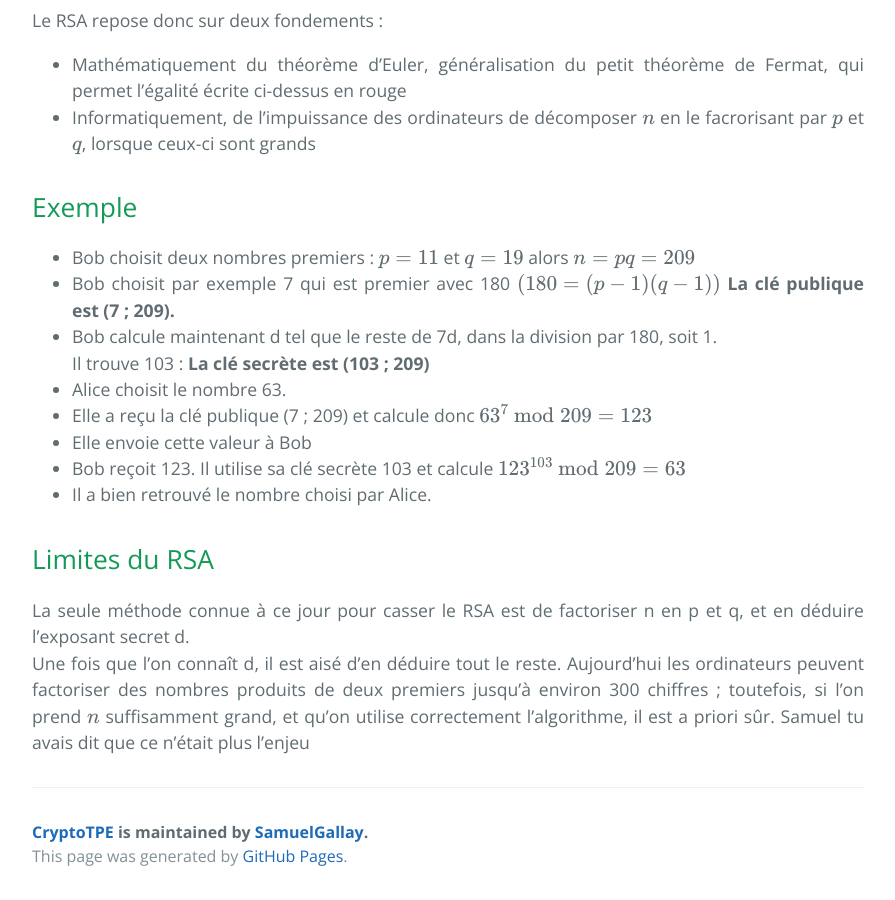
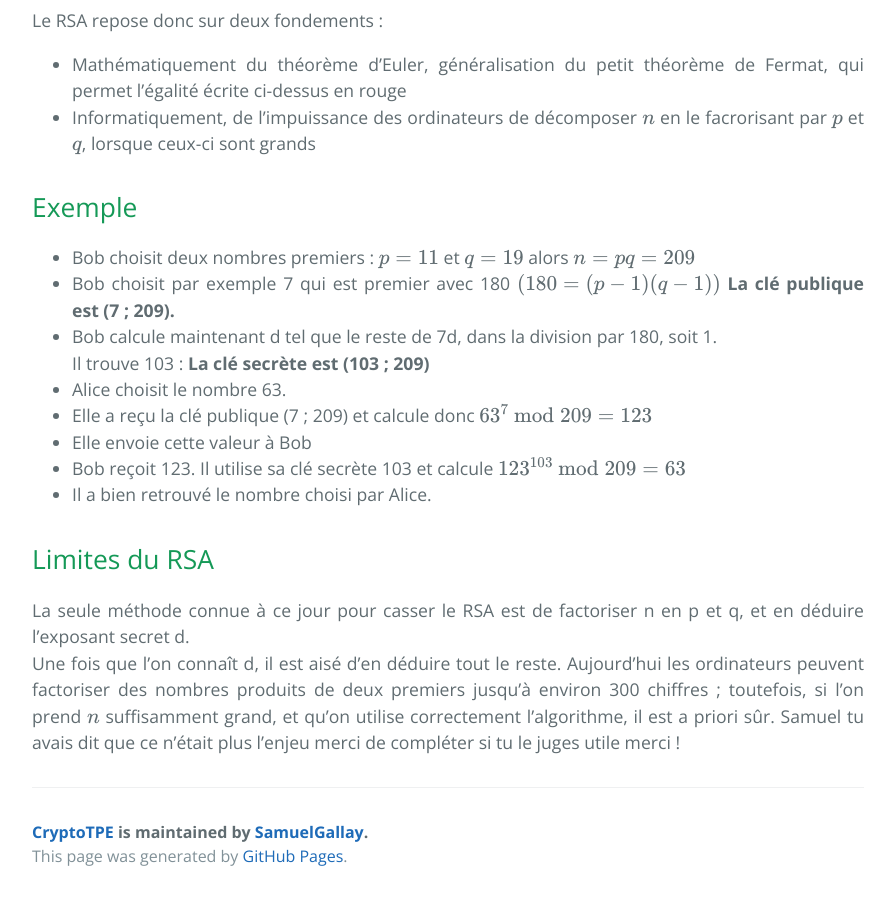
Before and after one commit to SamuelGallay/CryptoTPE, a Jekyll site: the page built from pages/4_Internet/3_rsa.md, in a window 1280 px wide and 900 px high, scrolled down 1293 px. Shown: the whole window, without its empty margins (192-1087 px from the left). Built offline with Jekyll 4.4.1, drawn with Linux system fonts in a browser that asks for light colours; our own code applies the rules of GitHub Pages for plain Markdown files; formulas are drawn with MathJax 3.

Commit message:
Update 3_rsa.md

```diff
--- a/pages/4_Internet/3_rsa.md
+++ b/pages/4_Internet/3_rsa.md
@@ -53,4 +53,4 @@
 La seule méthode connue à ce jour pour casser le RSA est de factoriser n en p et q, et en déduire l'exposant secret d. \\
 Une fois que l'on connaît d, il est aisé d'en déduire tout le reste.
 Aujourd'hui les ordinateurs peuvent factoriser des nombres produits de deux premiers jusqu'à environ 300 chiffres ; toutefois, si l'on prend $$ n $$ suffisamment grand, et qu'on utilise correctement l'algorithme, il est a priori sûr.
-Samuel tu avais dit que ce n'était plus l'enjeu
+Samuel tu avais dit que ce n'était plus l'enjeu merci de compléter si tu le juges utile merci !
```
